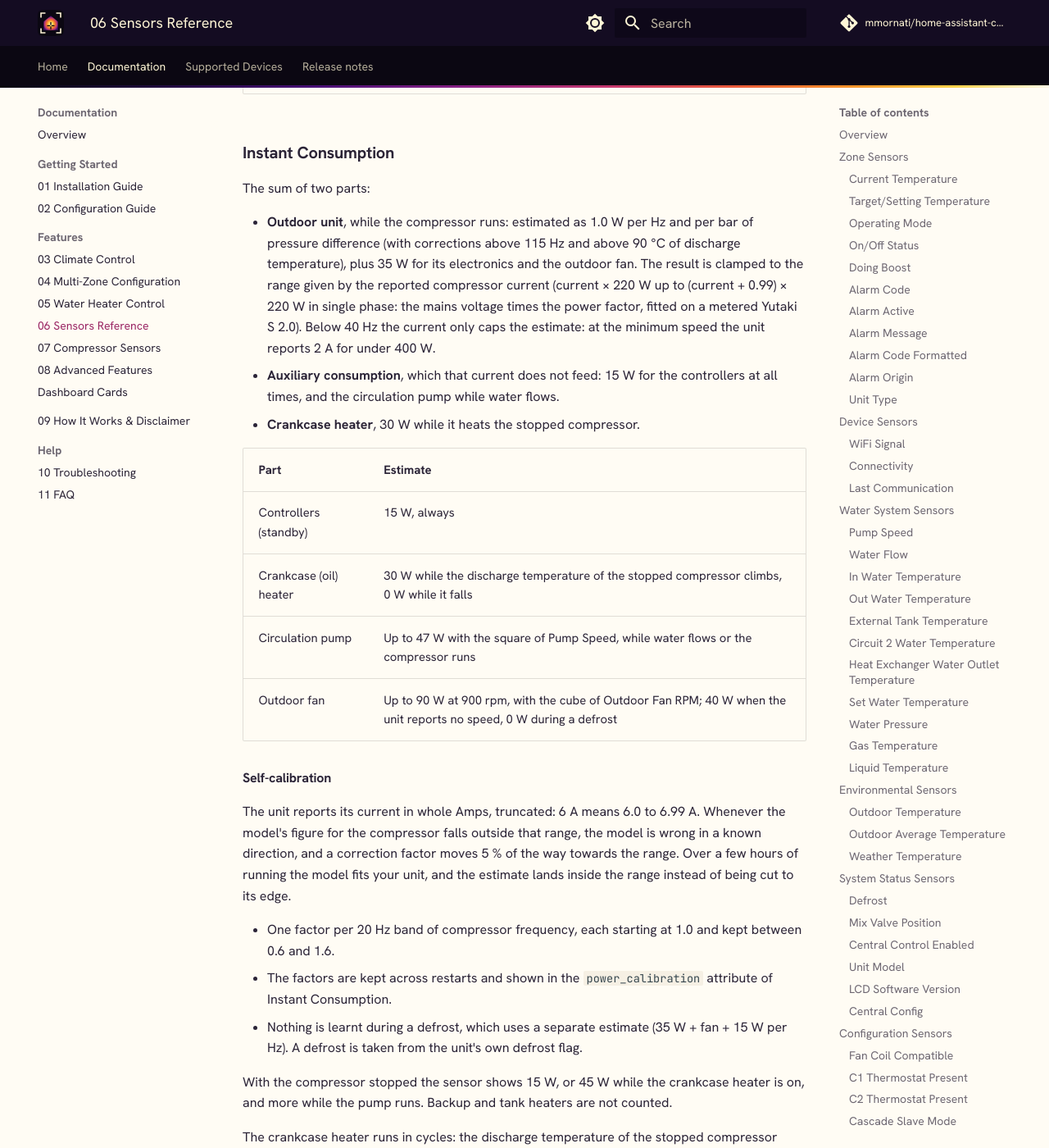
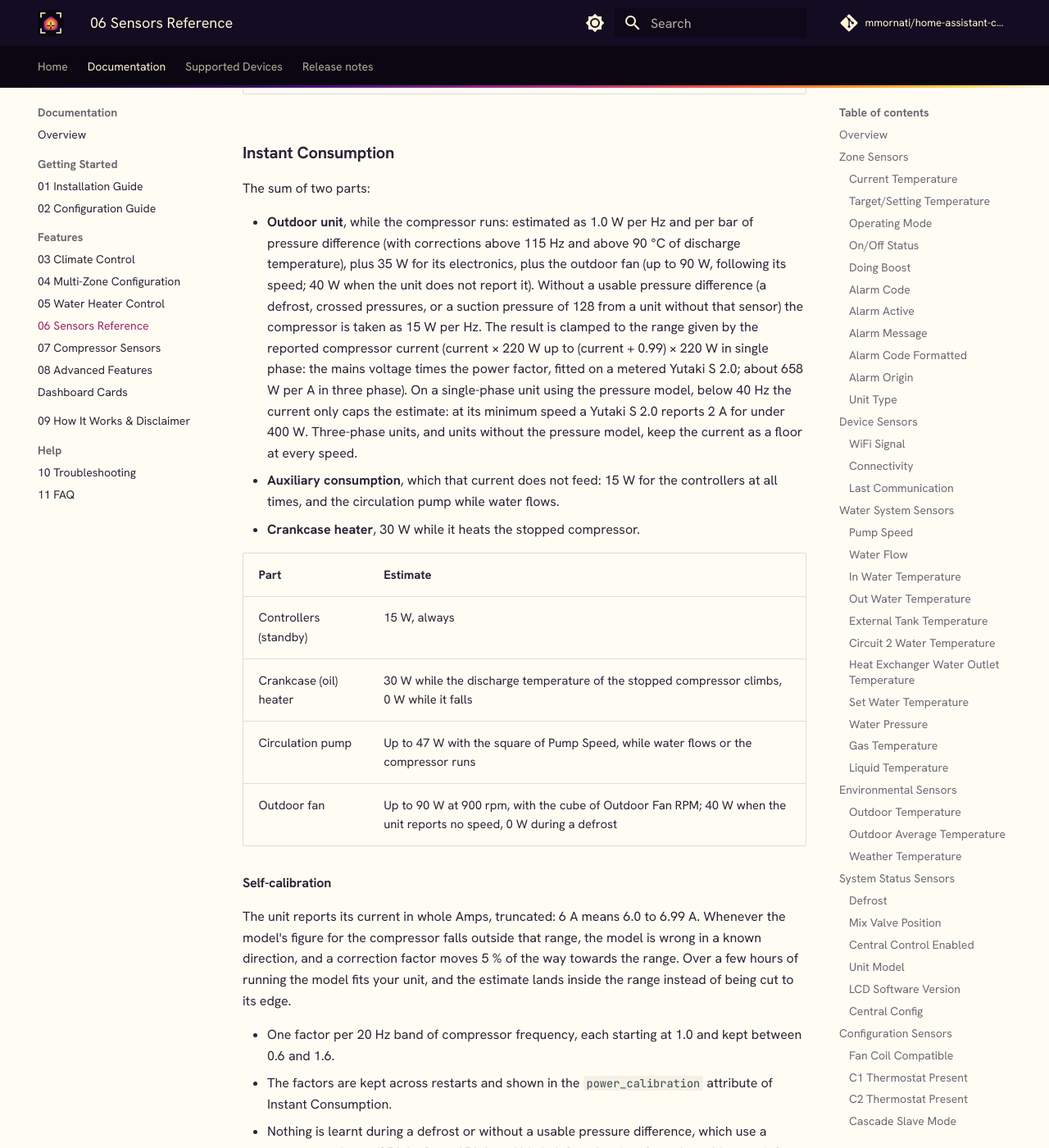
Before and after one commit to mmornati/home-assistant-csnet-home, an MkDocs documentation site: the page built from docs/wiki/Sensors-Reference.md, in a window 1280 px wide and 1400 px high, scrolled down 14665 px. Shown: the whole window at 82% size. Built offline with MkDocs 1.6.1 and Material for MkDocs 9.7.7, drawn with Linux system fonts in a browser that asks for light colours; some web fonts are replaced; comment, search, counter and statistics services are not loaded; some of the changed text lies outside the part shown.

Commit message:
Docs: the outdoor fan comes on top of the 35 W of electronics
Also describe when the current is a floor and that learning happens once
per update.

```diff
--- a/docs/wiki/Sensors-Reference.md
+++ b/docs/wiki/Sensors-Reference.md
@@ -497,7 +497,7 @@ Installation-wide sensors on the **System-Controller** device. The CSNet API doe
 
 The sum of two parts:
 
-- **Outdoor unit**, while the compressor runs: estimated as 1.0 W per Hz and per bar of pressure difference (with corrections above 115 Hz and above 90 °C of discharge temperature), plus 35 W for its electronics and the outdoor fan. The result is clamped to the range given by the reported compressor current (current × 220 W up to (current + 0.99) × 220 W in single phase: the mains voltage times the power factor, fitted on a metered Yutaki S 2.0). Below 40 Hz the current only caps the estimate: at the minimum speed the unit reports 2 A for under 400 W.
+- **Outdoor unit**, while the compressor runs: estimated as 1.0 W per Hz and per bar of pressure difference (with corrections above 115 Hz and above 90 °C of discharge temperature), plus 35 W for its electronics, plus the outdoor fan (up to 90 W, following its speed; 40 W when the unit does not report it). Without a usable pressure difference (a defrost, crossed pressures, or a suction pressure of 128 from a unit without that sensor) the compressor is taken as 15 W per Hz. The result is clamped to the range given by the reported compressor current (current × 220 W up to (current + 0.99) × 220 W in single phase: the mains voltage times the power factor, fitted on a metered Yutaki S 2.0; about 658 W per A in three phase). On a single-phase unit using the pressure model, below 40 Hz the current only caps the estimate: at its minimum speed a Yutaki S 2.0 reports 2 A for under 400 W. Three-phase units, and units without the pressure model, keep the current as a floor at every speed.
 - **Auxiliary consumption**, which that current does not feed: 15 W for the controllers at all times, and the circulation pump while water flows.
 - **Crankcase heater**, 30 W while it heats the stopped compressor.
 
@@ -514,7 +514,8 @@ The unit reports its current in whole Amps, truncated: 6 A means 6.0 to 6.99 A.
 
 - One factor per 20 Hz band of compressor frequency, each starting at 1.0 and kept between 0.6 and 1.6.
 - The factors are kept across restarts and shown in the `power_calibration` attribute of Instant Consumption.
-- Nothing is learnt during a defrost, which uses a separate estimate (35 W + fan + 15 W per Hz). A defrost is taken from the unit's own defrost flag.
+- Nothing is learnt during a defrost or without a usable pressure difference, which use a separate estimate (35 W + fan + 15 W per Hz). A defrost is taken from the unit's own defrost flag.
+- The learning happens once per update of the integration, whatever number of sensors show the power.
 
 With the compressor stopped the sensor shows 15 W, or 45 W while the crankcase heater is on, and more while the pump runs. Backup and tank heaters are not counted.
 
```
